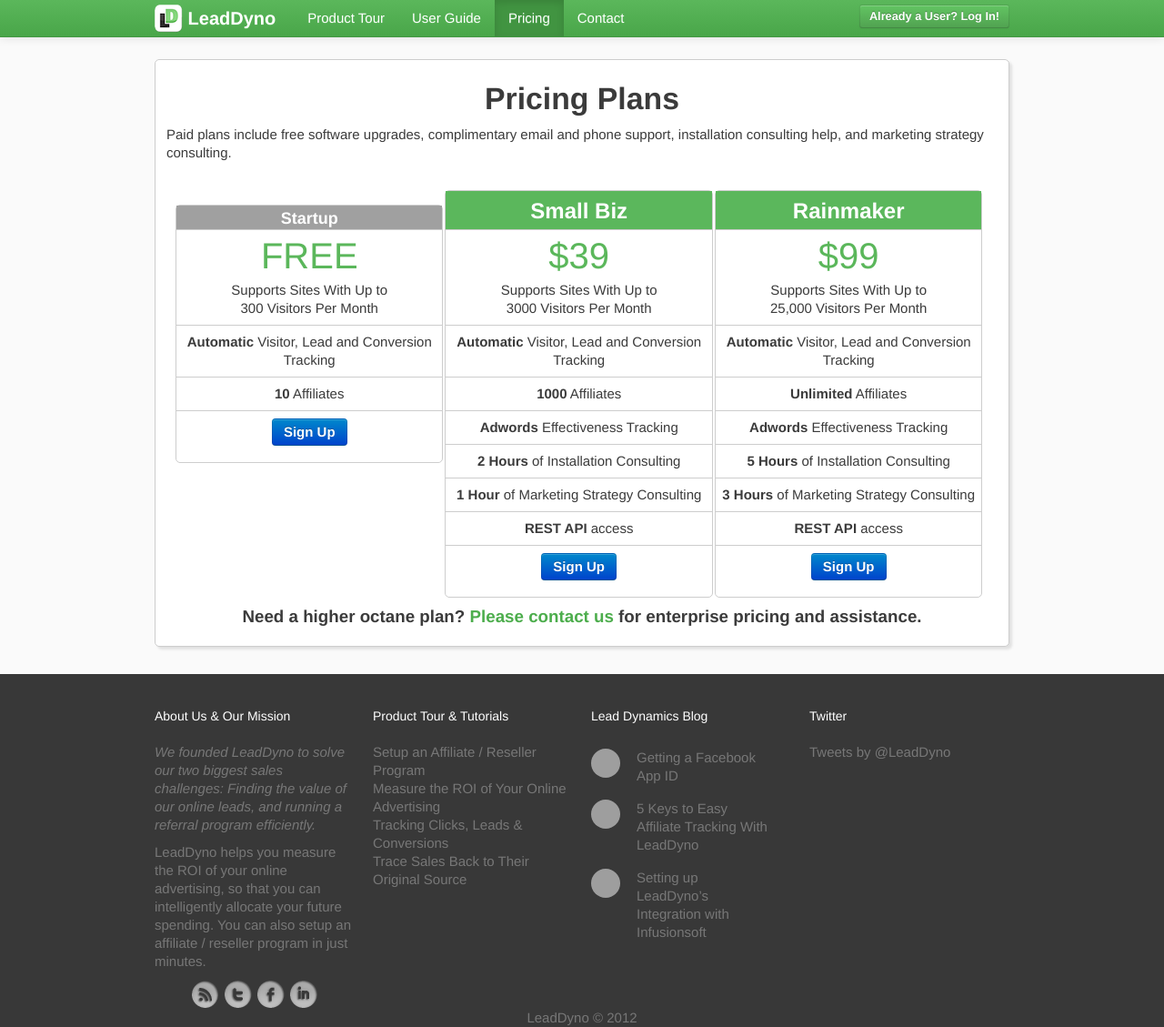
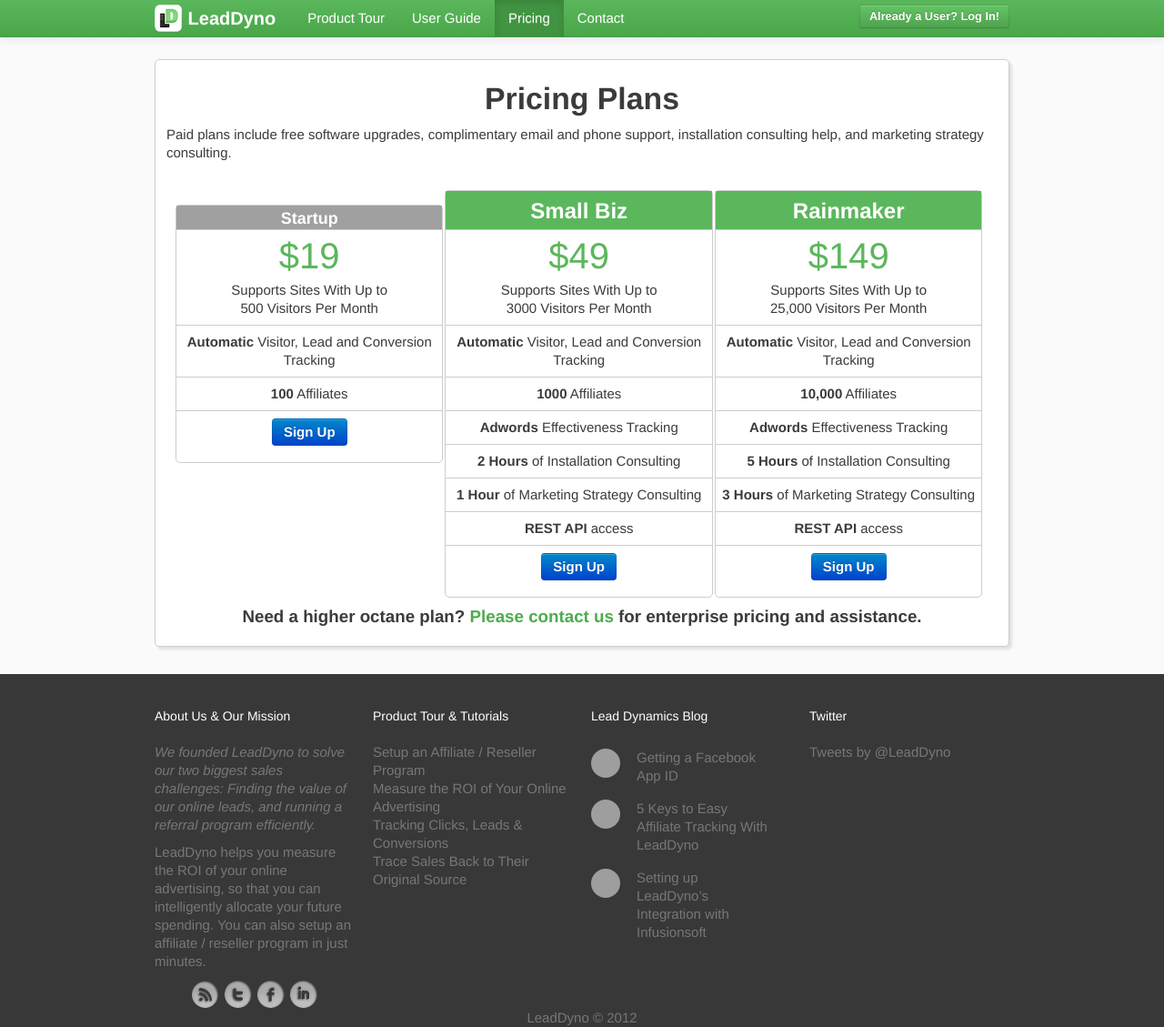
Before and after one commit to LeadDyno/leaddyno-website, a Jekyll site: the page built from pricing.html, in a window 1280 px wide. Shown: the whole page at 91% size. Built offline with Jekyll 4.4.1, drawn with Linux system fonts in a browser that asks for light colours; nearby versions of some CDN libraries; comment, search, counter and statistics services are not loaded; grey boxes are pictures that could not be loaded.

Commit message:
Fixed pricing and olark

```diff
--- a/pricing.html
+++ b/pricing.html
@@ -21,12 +21,12 @@
             <h4>Startup</h4>
             <ul class="unstyled">
               <li>
-                <div class="price-tag"><span class="price-value">FREE</span><span class="price-period">Supports Sites With Up to<br> 300 Visitors Per Month</span>
+                <div class="price-tag"><span class="price-value">$19</span><span class="price-period">Supports Sites With Up to<br> 500 Visitors Per Month</span>
                 </div>
               </li>
               <li><strong>Automatic</strong> Visitor, Lead and Conversion Tracking</li>
-              <li><strong>10</strong> Affiliates</li>
-              <li><a class="btn btn-primary" href="https://app.leaddyno.com/signup?plan=free"><strong>Sign
+              <li><strong>100</strong> Affiliates</li>
+              <li><a class="btn btn-primary" href="https://app.leaddyno.com/signup?plan=startup_m19_t14"><strong>Sign
                 Up</strong></a>
               </li>
             </ul>
@@ -35,7 +35,7 @@
             <h4>Small Biz</h4>
             <ul class="unstyled">
               <li>
-                <div class="price-tag"><span class="price-value">$39</span><span class="price-period">Supports Sites With Up to <br> 3000 Visitors Per Month</span>
+                <div class="price-tag"><span class="price-value">$49</span><span class="price-period">Supports Sites With Up to <br> 3000 Visitors Per Month</span>
                 </div>
               </li>
               <li><strong>Automatic</strong> Visitor, Lead and Conversion Tracking</li>
@@ -44,7 +44,7 @@
               <li><strong>2 Hours</strong> of Installation Consulting</li>
               <li><strong>1 Hour</strong> of Marketing Strategy Consulting</li>
               <li><strong>REST API</strong> access</li>
-              <li><a class="btn btn-primary" href="https://app.leaddyno.com/signup?plan=smallbiz_monthly"><strong>Sign
+              <li><a class="btn btn-primary" href="https://app.leaddyno.com/signup?plan=smallbiz_m49_t14"><strong>Sign
                 Up</strong></a></li>
             </ul>
           </div>
@@ -54,7 +54,7 @@
             <ul class="unstyled">
               <li>
                 <div class="price-tag">
-                  <span class="price-value">$99</span>
+                  <span class="price-value">$149</span>
                   <span class="price-period">Supports Sites With Up to<br> 25,000 Visitors Per Month</span>
                 </div>
               </li>
@@ -62,7 +62,7 @@
                 <strong>Automatic</strong> Visitor, Lead and Conversion Tracking
               </li>
               <li>
-                <strong>Unlimited</strong> Affiliates
+                <strong>10,000</strong> Affiliates
               </li>
               <li>
                 <strong>Adwords</strong> Effectiveness Tracking
@@ -77,7 +77,7 @@
                 <strong>REST API</strong> access
               </li>
               <li>
-                <a class="btn btn-primary" href="https://app.leaddyno.com/signup?plan=rainmaker_monthly">
+                <a class="btn btn-primary" href="https://app.leaddyno.com/signup?plan=rainmaker_m149_t14">
                   <strong>Sign Up</strong>
                 </a>
               </li>
```
Also changed, not shown: _layouts/default.html (+7 -4 lines).
